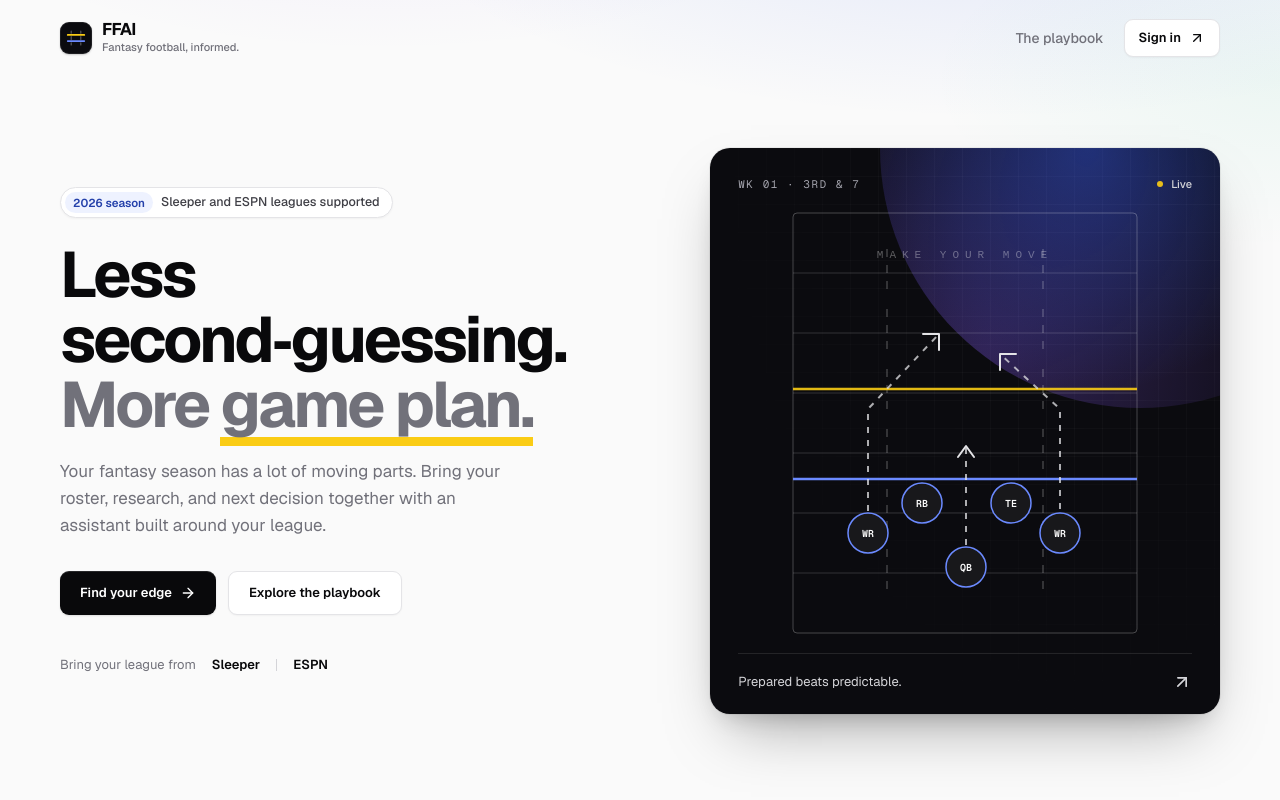
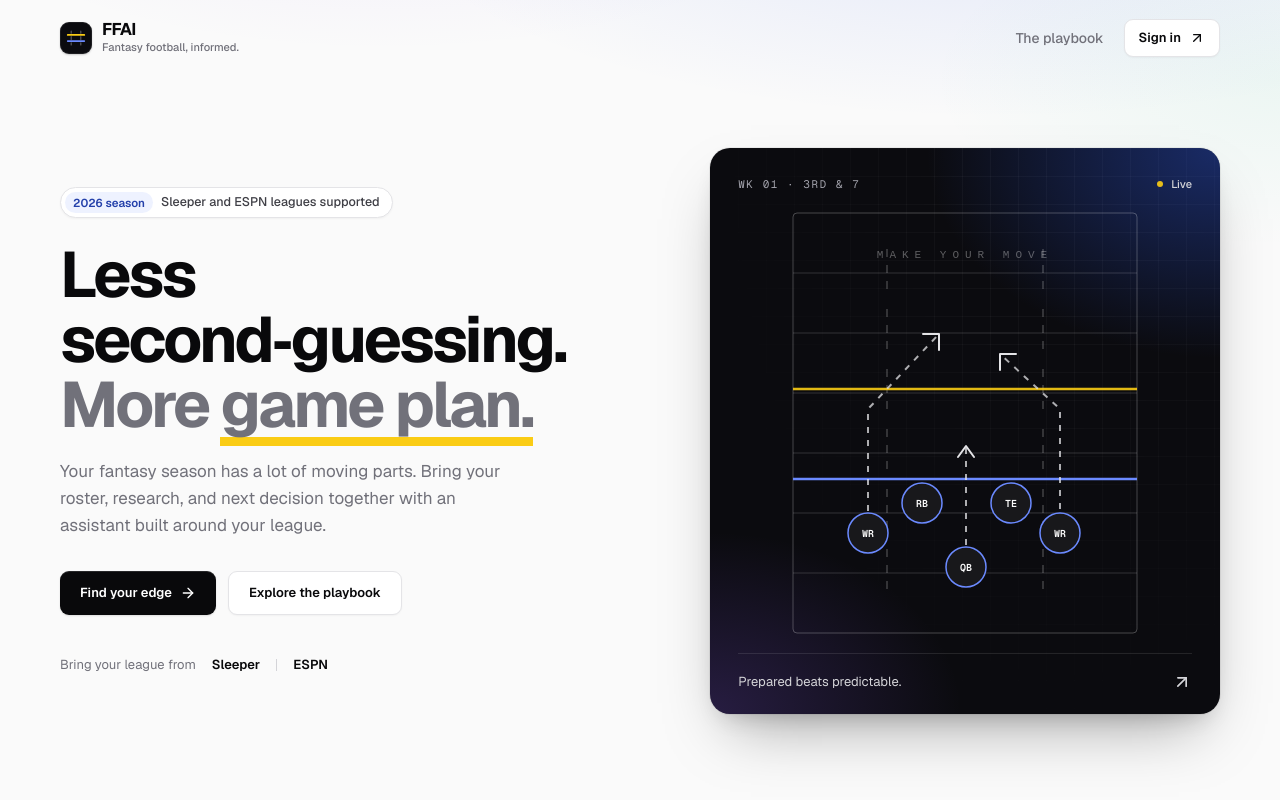
Before and after one commit to aaronbarke/fantasy-football-ai, a Next.js app in the folder frontend/: page / in a window 1280 px wide. Shown: the top 800 px of the page. Built offline with nearby package versions, Linux system fonts and the light colour scheme.

Commit message:
fix(ui): smooth stage glow edges; keep hero badge on one line

```diff
--- a/frontend/src/app/globals.css
+++ b/frontend/src/app/globals.css
@@ -855,15 +855,11 @@ th {
 .stage::after {
   content: "";
   position: absolute;
+  inset: 0;
   z-index: -1;
-  width: 520px;
-  height: 520px;
-  right: -180px;
-  top: -260px;
-  border-radius: 50%;
   background:
-    radial-gradient(circle at 40% 50%, rgb(47 91 234 / 0.42), transparent 60%),
-    radial-gradient(circle at 20% 90%, rgb(139 92 246 / 0.3), transparent 55%);
+    radial-gradient(420px 300px at 100% 0%, rgb(47 91 234 / 0.4), transparent 70%),
+    radial-gradient(360px 260px at 0% 100%, rgb(139 92 246 / 0.22), transparent 70%);
   pointer-events: none;
 }
 .dark .stage {
@@ -901,6 +897,10 @@ th {
   font-weight: 500;
   color: rgb(var(--ink-2));
   box-shadow: 0 1px 2px rgb(0 0 0 / 0.04);
+}
+.hero-badge,
+.hero-badge > span {
+  white-space: nowrap;
 }
 .hero-badge > span:first-child {
   padding: 2px 8px;
```
